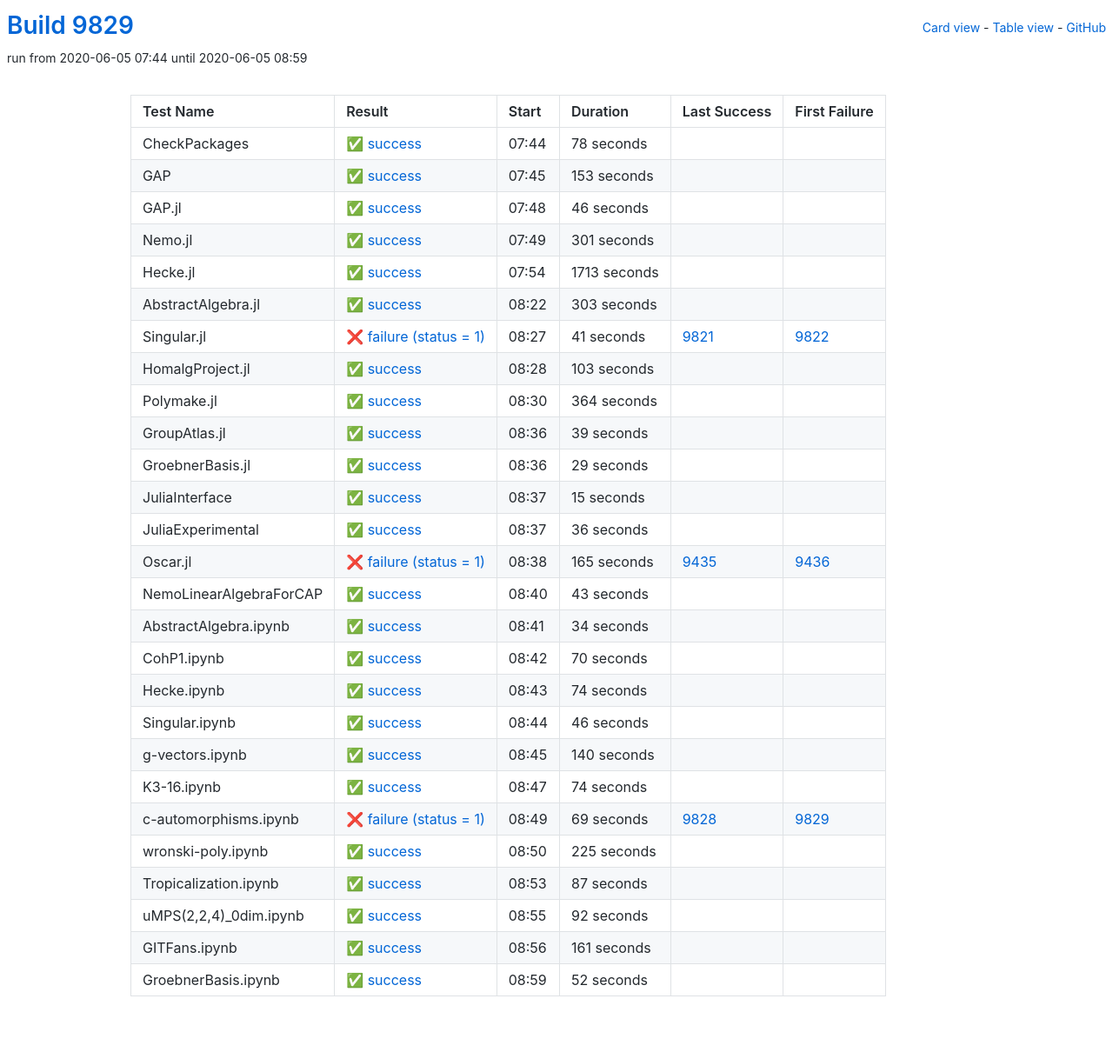
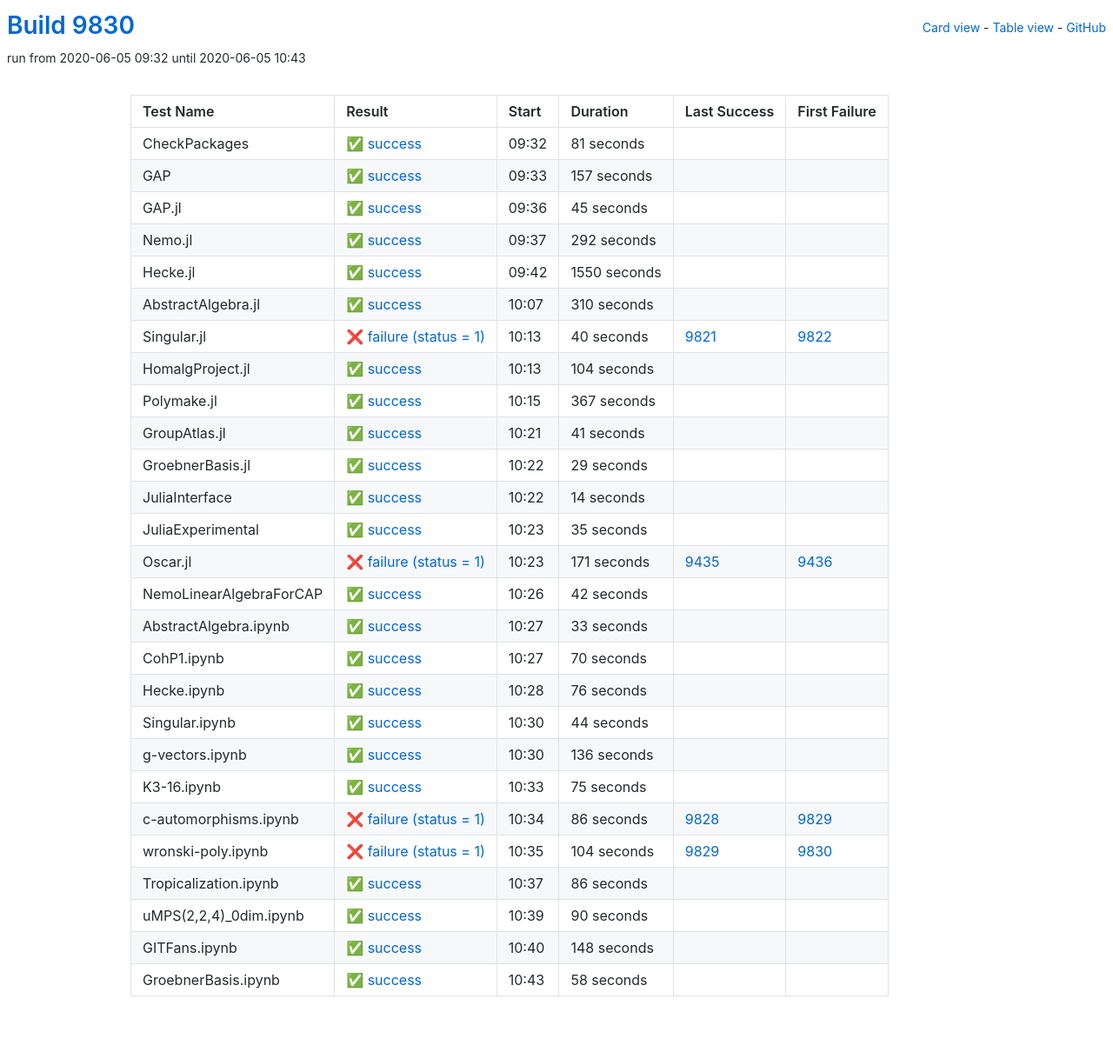
Before and after one commit to oscar-system/oscar-ci-status, a Jekyll site: the page built from table.html, in a window 1280 px wide. Shown: the whole page at 87% size. Built offline with Jekyll 4.4.1, drawn with Linux system fonts in a browser that asks for light colours.

Commit message:
Build 9830

```diff
--- a/_data/ci.yml
+++ b/_data/ci.yml
@@ -1,125 +1,125 @@
-build: 9829
-build_url: https://oscarci.mathematik.uni-kl.de/job/oscar/9829/
+build: 9830
+build_url: https://oscarci.mathematik.uni-kl.de/job/oscar/9830/
 job: oscar
 tests:
-- duration: 78
+- duration: 81
   exitcode: 0
   first_failure: false
   first_failure_url: null
   id: checkpackages
   last_success: false
   last_success_url: null
-  log: https://oscarci.mathematik.uni-kl.de/job/oscar/9829/artifact/logs/build-9829/CheckPackages.log
+  log: https://oscarci.mathematik.uni-kl.de/job/oscar/9830/artifact/logs/build-9830/CheckPackages.log
   name: CheckPackages
-  start: 2020-06-05 07:44
+  start: 2020-06-05 09:32
   status: success
   success: true
-- duration: 153
+- duration: 157
   exitcode: 0
   first_failure: false
   first_failure_url: null
   id: gap
   last_success: false
   last_success_url: null
-  log: https://oscarci.mathematik.uni-kl.de/job/oscar/9829/artifact/logs/build-9829/GAP.log
+  log: https://oscarci.mathematik.uni-kl.de/job/oscar/9830/artifact/logs/build-9830/GAP.log
   name: GAP
-  start: 2020-06-05 07:45
+  start: 2020-06-05 09:33
   status: success
   success: true
-- duration: 46
+- duration: 45
   exitcode: 0
   first_failure: false
   first_failure_url: null
   id: gap-jl
   last_success: false
   last_success_url: null
-  log: https://oscarci.mathematik.uni-kl.de/job/oscar/9829/artifact/logs/build-9829/GAP.jl.log
+  log: https://oscarci.mathematik.uni-kl.de/job/oscar/9830/artifact/logs/build-9830/GAP.jl.log
   name: GAP.jl
-  start: 2020-06-05 07:48
+  start: 2020-06-05 09:36
   status: success
   success: true
-- duration: 301
+- duration: 292
   exitcode: 0
   first_failure: false
   first_failure_url: null
   id: nemo-jl
   last_success: false
   last_success_url: null
-  log: https://oscarci.mathematik.uni-kl.de/job/oscar/9829/artifact/logs/build-9829/Nemo.jl.log
+  log: https://oscarci.mathematik.uni-kl.de/job/oscar/9830/artifact/logs/build-9830/Nemo.jl.log
   name: Nemo.jl
-  start: 2020-06-05 07:49
+  start: 2020-06-05 09:37
   status: success
   success: true
-- duration: 1713
+- duration: 1550
   exitcode: 0
   first_failure: false
   first_failure_url: null
   id: hecke-jl
   last_success: false
   last_success_url: null
-  log: https://oscarci.mathematik.uni-kl.de/job/oscar/9829/artifact/logs/build-9829/Hecke.jl.log
+  log: https://oscarci.mathematik.uni-kl.de/job/oscar/9830/artifact/logs/build-9830/Hecke.jl.log
   name: Hecke.jl
-  start: 2020-06-05 07:54
+  start: 2020-06-05 09:42
   status: success
   success: true
-- duration: 303
+- duration: 310
   exitcode: 0
   first_failure: false
   first_failure_url: null
   id: abstractalgebra-jl
   last_success: false
   last_success_url: null
-  log: https://oscarci.mathematik.uni-kl.de/job/oscar/9829/artifact/logs/build-9829/AbstractAlgebra.jl.log
+  log: https://oscarci.mathematik.uni-kl.de/job/oscar/9830/artifact/logs/build-9830/AbstractAlgebra.jl.log
   name: AbstractAlgebra.jl
-  start: 2020-06-05 08:22
+  start: 2020-06-05 10:07
   status: success
   success: true
-- duration: 41
+- duration: 40
   exitcode: 1
   first_failure: 9822
   first_failure_url: https://oscarci.mathematik.uni-kl.de/job/oscar/9822/
   id: singular-jl
   last_success: 9821
   last_success_url: https://oscarci.mathematik.uni-kl.de/job/oscar/9821/
-  log: https://oscarci.mathematik.uni-kl.de/job/oscar/9829/artifact/logs/build-9829/Singular.jl.log
+  log: https://oscarci.mathematik.uni-kl.de/job/oscar/9830/artifact/logs/build-9830/Singular.jl.log
   name: Singular.jl
-  start: 2020-06-05 08:27
+  start: 2020-06-05 10:13
   status: failure
   success: false
-- duration: 103
+- duration: 104
   exitcode: 0
   first_failure: false
   first_failure_url: null
   id: homalgproject-jl
   last_success: false
   last_success_url: null
-  log: https://oscarci.mathematik.uni-kl.de/job/oscar/9829/artifact/logs/build-9829/HomalgProject.jl.log
+  log: https://oscarci.mathematik.uni-kl.de/job/oscar/9830/artifact/logs/build-9830/HomalgProject.jl.log
   name: HomalgProject.jl
-  start: 2020-06-05 08:28
+  start: 2020-06-05 10:13
   status: success
   success: true
-- duration: 364
+- duration: 367
   exitcode: 0
   first_failure: false
   first_failure_url: null
   id: polymake-jl
   last_success: false
   last_success_url: null
-  log: https://oscarci.mathematik.uni-kl.de/job/oscar/9829/artifact/logs/build-9829/Polymake.jl.log
+  log: https://oscarci.mathematik.uni-kl.de/job/oscar/9830/artifact/logs/build-9830/Polymake.jl.log
   name: Polymake.jl
-  start: 2020-06-05 08:30
+  start: 2020-06-05 10:15
   status: success
   success: true
-- duration: 39
+- duration: 41
   exitcode: 0
   first_failure: false
   first_failure_url: null
   id: groupatlas-jl
   last_success: false
   last_success_url: null
-  log: https://oscarci.mathematik.uni-kl.de/job/oscar/9829/artifact/logs/build-9829/GroupAtlas.jl.log
+  log: https://oscarci.mathematik.uni-kl.de/job/oscar/9830/artifact/logs/build-9830/GroupAtlas.jl.log
   name: GroupAtlas.jl
-  start: 2020-06-05 08:36
+  start: 2020-06-05 10:21
   status: success
   success: true
 - duration: 29
@@ -129,69 +129,69 @@
   id: groebnerbasis-jl
   last_success: false
   last_success_url: null
-  log: https://oscarci.mathematik.uni-kl.de/job/oscar/9829/artifact/logs/build-9829/GroebnerBasis.jl.log
+  log: https://oscarci.mathematik.uni-kl.de/job/oscar/9830/artifact/logs/build-9830/GroebnerBasis.jl.log
   name: GroebnerBasis.jl
-  start: 2020-06-05 08:36
+  start: 2020-06-05 10:22
   status: success
   success: true
-- duration: 15
+- duration: 14
   exitcode: 0
   first_failure: false
   first_failure_url: null
   id: juliainterface
   last_success: false
   last_success_url: null
-  log: https://oscarci.mathematik.uni-kl.de/job/oscar/9829/artifact/logs/build-9829/JuliaInterface.log
+  log: https://oscarci.mathematik.uni-kl.de/job/oscar/9830/artifact/logs/build-9830/JuliaInterface.log
   name: JuliaInterface
-  start: 2020-06-05 08:37
+  start: 2020-06-05 10:22
   status: success
   success: true
-- duration: 36
+- duration: 35
   exitcode: 0
   first_failure: false
   first_failure_url: null
   id: juliaexperimental
   last_success: false
   last_success_url: null
-  log: https://oscarci.mathematik.uni-kl.de/job/oscar/9829/artifact/logs/build-9829/JuliaExperimental.log
+  log: https://oscarci.mathematik.uni-kl.de/job/oscar/9830/artifact/logs/build-9830/JuliaExperimental.log
   name: JuliaExperimental
-  start: 2020-06-05 08:37
+  start: 2020-06-05 10:23
   status: success
   success: true
-- duration: 165
+- duration: 171
   exitcode: 1
   first_failure: 9436
   first_failure_url: https://oscarci.mathematik.uni-kl.de/job/oscar/9436/
   id: oscar-jl
   last_success: 9435
   last_success_url: https://oscarci.mathematik.uni-kl.de/job/oscar/9435/
-  log: https://oscarci.mathematik.uni-kl.de/job/oscar/9829/artifact/logs/build-9829/Oscar.jl.log
+  log: https://oscarci.mathematik.uni-kl.de/job/oscar/9830/artifact/logs/build-9830/Oscar.jl.log
   name: Oscar.jl
-  start: 2020-06-05 08:38
+  start: 2020-06-05 10:23
   status: failure
   success: false
-- duration: 43
+- duration: 42
   exitcode: 0
   first_failure: false
   first_failure_url: null
   id: nemolinearalgebraforcap
   last_success: false
   last_success_url: null
-  log: https://oscarci.mathematik.uni-kl.de/job/oscar/9829/artifact/logs/build-9829/NemoLinearAlgebraForCAP.log
+  log: https://oscarci.mathematik.uni-kl.de/job/oscar/9830/artifact/logs/build-9830/NemoLinearAlgebraForCAP.log
   name: NemoLinearAlgebraForCAP
-  start: 2020-06-05 08:40
+  start: 2020-06-05 10:26
   status: success
   success: true
-- duration: 34
+- duration: 33
   exitcode: 0
   first_failure: false
   first_failure_url: null
   id: abstractalgebra-ipynb
   last_success: false
   last_success_url: null
-  log: https://oscarci.mathematik.uni-kl.de/job/oscar/9829/artifact/logs/build-9829/AbstractAlgebra.ipynb.log
+  log: https://oscarci.mathematik.uni-kl.de/job/oscar/9830/artifact/logs/build-9830/AbstractAlgebra.ipynb.log
   name: AbstractAlgebra.ipynb
-  start: 2020-06-05 08:41
+  start: 2020-06-05 10:27
   status: success
   success: true
 - duration: 70
@@ -201,128 +201,128 @@
   id: cohp1-ipynb
   last_success: false
   last_success_url: null
-  log: https://oscarci.mathematik.uni-kl.de/job/oscar/9829/artifact/logs/build-9829/CohP1.ipynb.log
+  log: https://oscarci.mathematik.uni-kl.de/job/oscar/9830/artifact/logs/build-9830/CohP1.ipynb.log
   name: CohP1.ipynb
-  start: 2020-06-05 08:42
+  start: 2020-06-05 10:27
   status: success
   success: true
-- duration: 74
+- duration: 76
   exitcode: 0
   first_failure: false
   first_failure_url: null
   id: hecke-ipynb
   last_success: false
   last_success_url: null
-  log: https://oscarci.mathematik.uni-kl.de/job/oscar/9829/artifact/logs/build-9829/Hecke.ipynb.log
+  log: https://oscarci.mathematik.uni-kl.de/job/oscar/9830/artifact/logs/build-9830/Hecke.ipynb.log
   name: Hecke.ipynb
-  start: 2020-06-05 08:43
+  start: 2020-06-05 10:28
   status: success
   success: true
-- duration: 46
+- duration: 44
   exitcode: 0
   first_failure: false
   first_failure_url: null
   id: singular-ipynb
   last_success: false
   last_success_url: null
-  log: https://oscarci.mathematik.uni-kl.de/job/oscar/9829/artifact/logs/build-9829/Singular.ipynb.log
+  log: https://oscarci.mathematik.uni-kl.de/job/oscar/9830/artifact/logs/build-9830/Singular.ipynb.log
   name: Singular.ipynb
-  start: 2020-06-05 08:44
+  start: 2020-06-05 10:30
   status: success
   success: true
-- duration: 140
+- duration: 136
   exitcode: 0
   first_failure: false
   first_failure_url: null
   id: g-vectors-ipynb
   last_success: false
   last_success_url: null
-  log: https://oscarci.mathematik.uni-kl.de/job/oscar/9829/artifact/logs/build-9829/g-vectors.ipynb.log
+  log: https://oscarci.mathematik.uni-kl.de/job/oscar/9830/artifact/logs/build-9830/g-vectors.ipynb.log
   name: g-vectors.ipynb
-  start: 2020-06-05 08:45
+  start: 2020-06-05 10:30
   status: success
   success: true
-- duration: 74
+- duration: 75
   exitcode: 0
   first_failure: false
   first_failure_url: null
   id: k3-16-ipynb
   last_success: false
   last_success_url: null
-  log: https://oscarci.mathematik.uni-kl.de/job/oscar/9829/artifact/logs/build-9829/K3-16.ipynb.log
+  log: https://oscarci.mathematik.uni-kl.de/job/oscar/9830/artifact/logs/build-9830/K3-16.ipynb.log
   name: K3-16.ipynb
-  start: 2020-06-05 08:47
+  start: 2020-06-05 10:33
   status: success
   success: true
-- duration: 69
+- duration: 86
   exitcode: 1
   first_failure: 9829
   first_failure_url: https://oscarci.mathematik.uni-kl.de/job/oscar/9829/
   id: c-automorphisms-ipynb
   last_success: 9828
   last_success_url: https://oscarci.mathematik.uni-kl.de/job/oscar/9828/
-  log: https://oscarci.mathematik.uni-kl.de/job/oscar/9829/artifact/logs/build-9829/c-automorphisms.ipynb.log
+  log: https://oscarci.mathematik.uni-kl.de/job/oscar/9830/artifact/logs/build-9830/c-automorphisms.ipynb.log
   name: c-automorphisms.ipynb
-  start: 2020-06-05 08:49
+  start: 2020-06-05 10:34
   status: failure
   success: false
-- duration: 225
-  exitcode: 0
-  first_failure: false
-  first_failure_url: null
+- duration: 104
+  exitcode: 1
+  first_failure: 9830
+  first_failure_url: https://oscarci.mathematik.uni-kl.de/job/oscar/9830/
   id: wronski-poly-ipynb
-  last_success: false
-  last_success_url: null
-  log: https://oscarci.mathematik.uni-kl.de/job/oscar/9829/artifact/logs/build-9829/wronski-poly.ipynb.log
+  last_success: 9829
+  last_success_url: https://oscarci.mathematik.uni-kl.de/job/oscar/9829/
+  log: https://oscarci.mathematik.uni-kl.de/job/oscar/9830/artifact/logs/build-9830/wronski-poly.ipynb.log
   name: wronski-poly.ipynb
-  start: 2020-06-05 08:50
-  status: success
-  success: true
-- duration: 87
+  start: 2020-06-05 10:35
+  status: failure
+  success: false
+- duration: 86
   exitcode: 0
   first_failure: false
   first_failure_url: null
   id: tropicalization-ipynb
   last_success: false
   last_success_url: null
-  log: https://oscarci.mathematik.uni-kl.de/job/oscar/9829/artifact/logs/build-9829/Tropicalization.ipynb.log
+  log: https://oscarci.mathematik.uni-kl.de/job/oscar/9830/artifact/logs/build-9830/Tropicalization.ipynb.log
   name: Tropicalization.ipynb
-  start: 2020-06-05 08:53
+  start: 2020-06-05 10:37
   status: success
   success: true
-- duration: 92
+- duration: 90
   exitcode: 0
   first_failure: false
   first_failure_url: null
   id: umps-2-2-4-0dim-ipynb
   last_success: false
   last_success_url: null
-  log: https://oscarci.mathematik.uni-kl.de/job/oscar/9829/artifact/logs/build-9829/uMPS-2-2-4-_0dim.ipynb.log
+  log: https://oscarci.mathematik.uni-kl.de/job/oscar/9830/artifact/logs/build-9830/uMPS-2-2-4-_0dim.ipynb.log
   name: uMPS(2,2,4)_0dim.ipynb
-  start: 2020-06-05 08:55
+  start: 2020-06-05 10:39
   status: success
   success: true
-- duration: 161
+- duration: 148
   exitcode: 0
   first_failure: false
   first_failure_url: null
   id: gitfans-ipynb
   last_success: false
   last_success_url: null
-  log: https://oscarci.mathematik.uni-kl.de/job/oscar/9829/artifact/logs/build-9829/GITFans.ipynb.log
+  log: https://oscarci.mathematik.uni-kl.de/job/oscar/9830/artifact/logs/build-9830/GITFans.ipynb.log
   name: GITFans.ipynb
-  start: 2020-06-05 08:56
+  start: 2020-06-05 10:40
   status: success
   success: true
-- duration: 52
+- duration: 58
   exitcode: 0
   first_failure: false
   first_failure_url: null
   id: groebnerbasis-ipynb
   last_success: false
   last_success_url: null
-  log: https://oscarci.mathematik.uni-kl.de/job/oscar/9829/artifact/logs/build-9829/GroebnerBasis.ipynb.log
+  log: https://oscarci.mathematik.uni-kl.de/job/oscar/9830/artifact/logs/build-9830/GroebnerBasis.ipynb.log
   name: GroebnerBasis.ipynb
-  start: 2020-06-05 08:59
+  start: 2020-06-05 10:43
   status: success
   success: true
```
Also changed, not shown: README.md.
